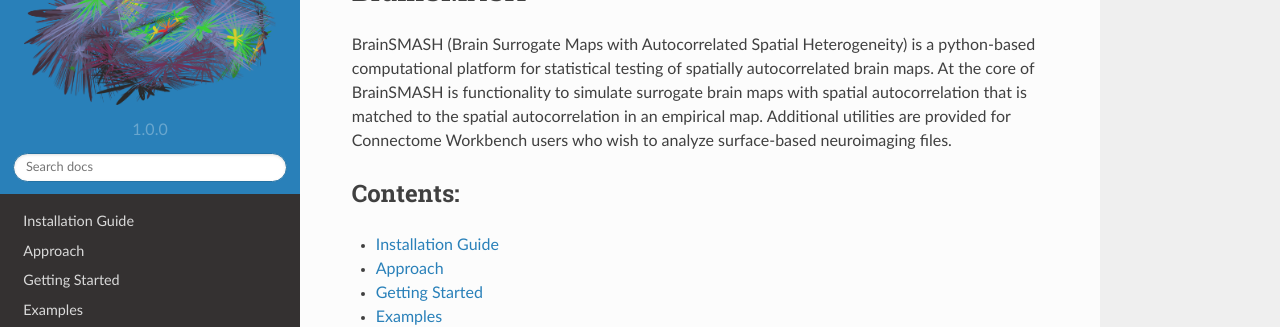
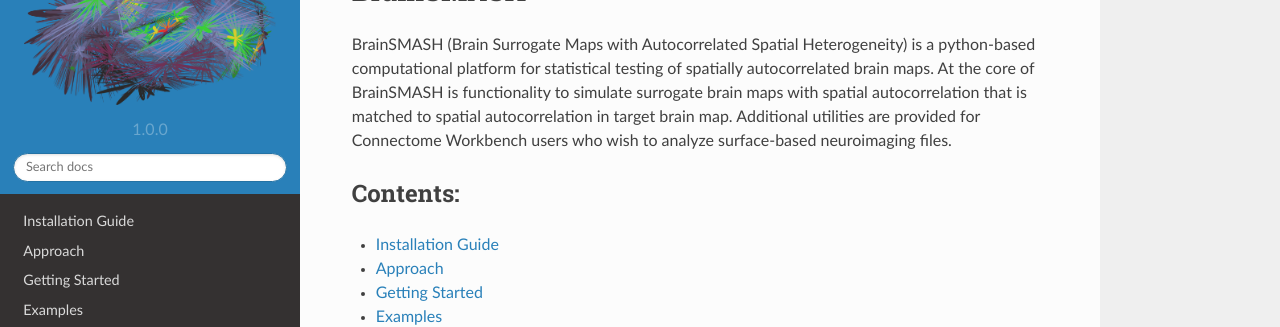
Before and after one commit to murraylab/brainsmash, a Sphinx documentation site: the page built from docs/index.rst, in a window 1280 px wide and 1053 px high. Shown: the part 127-454 px from the top of the window. Built offline with Sphinx 7.4.7 and the Read the Docs theme 2.0.0, drawn with Linux system fonts in a browser that asks for light colours.

Commit message:
type in index

```diff
--- a/docs/index.rst
+++ b/docs/index.rst
@@ -10,7 +10,7 @@
 python-based computational platform for statistical testing of spatially
 autocorrelated brain maps. At the core of BrainSMASH is functionality to
 simulate surrogate brain maps with spatial autocorrelation that is matched
-to the spatial autocorrelation in an empirical map. Additional utilities are provided
+to spatial autocorrelation in target brain map. Additional utilities are provided
 for Connectome Workbench users who wish to analyze surface-based neuroimaging files.
 
 Contents:
```
